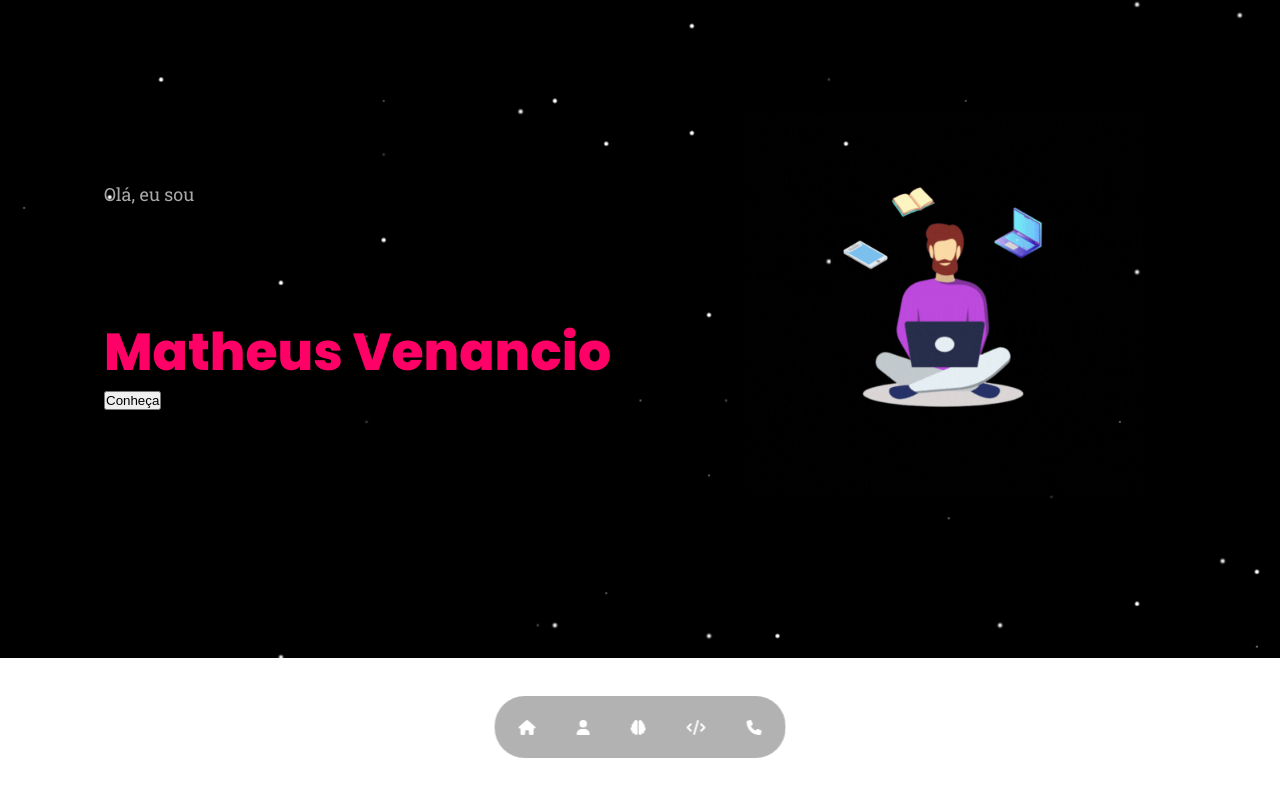
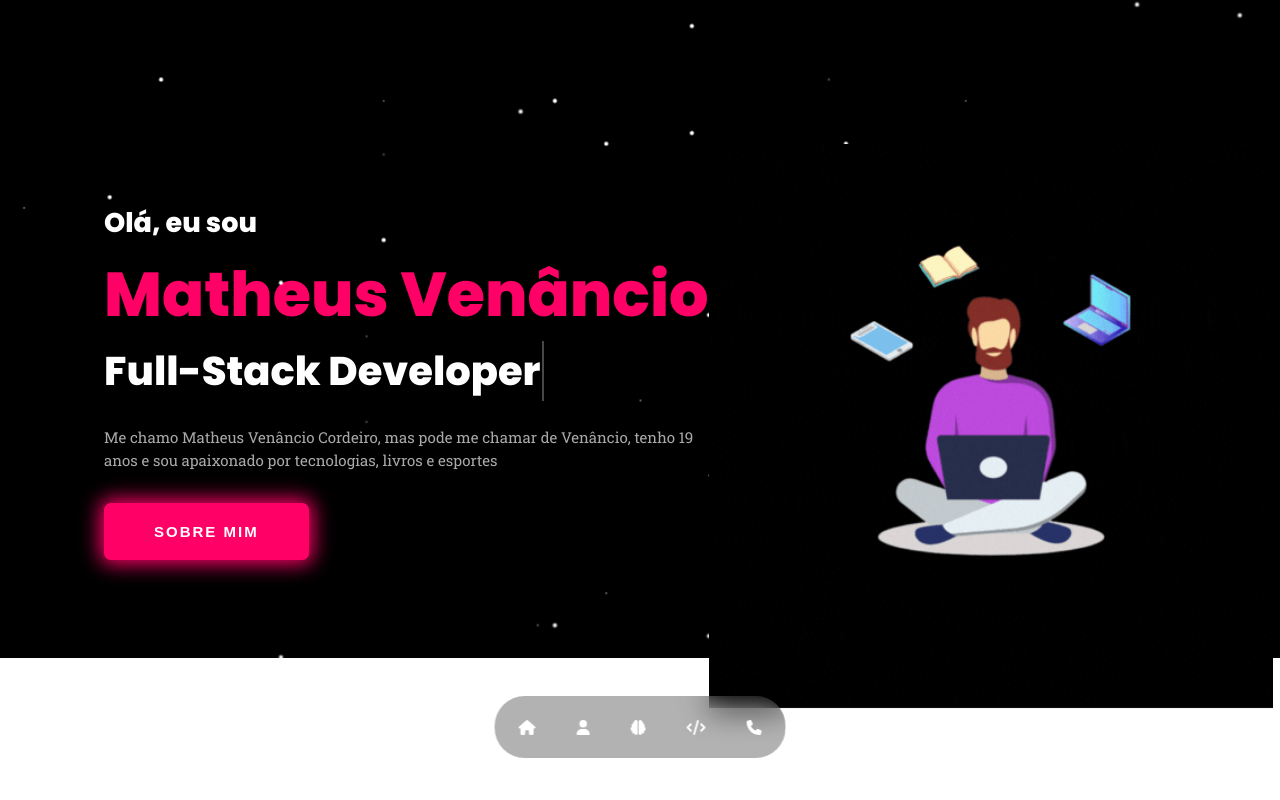
Before and after one commit to Matheus-Venancio/meusite, a React (Create React App) app: page / in a window 1280 px wide. Shown: the top 800 px of the page. Built offline with nearby package versions, Linux system fonts and the light colour scheme.

Commit message:
finish home

```diff
--- a/src/pages/Home/index.js
+++ b/src/pages/Home/index.js
@@ -10,15 +10,19 @@ export default function Home() {
       <BackgroundHome />
       <div class="wrapper">
         <div class="col-a">
-          <p>Olá, eu sou</p>
-          <h1>Matheus Venancio</h1>
-          <h3>Full-Stack Developer</h3>
-          <button class="botao">Conheça</button>
+          <h2>Olá, eu sou</h2>
+          <h1>Matheus Venâncio</h1>
+          <h3 class="line-1 anim-typewriter">Full-Stack Developer</h3>
+          <p>
+            Me chamo Matheus Venâncio Cordeiro, mas pode me chamar de Venâncio, tenho 19 anos e sou apaixonado por tecnologias, livros e esportes</p>
+          <button class="botao">Sobre mim</button>
         </div>
 
 
         <div class="col-b">
-          <img className="photo" src={require("../../img/player.gif")} />
+          <div className="animationPhoto">
+            <img className="photo" src={require("../../img/player.gif")} />
+          </div>
         </div>
 
       </div>
--- a/src/pages/Home/styles.css
+++ b/src/pages/Home/styles.css
@@ -19,21 +19,75 @@
   z-index: -1;
 }
 
-#home .button {
-  margin-inline: auto;
+#home button {
+  background:var(--headline--);
+  box-shadow: 0 0 20px 4px var(--headline--);
+  -webkit-transition: all 0.2s ease-out;
+  -moz-transition: all 0.2s ease-out;
+  transition: all 0.2s ease-out;
+  cursor: pointer;
+  padding: 2rem 5rem;
+  border-radius: 7px;
+  border: none;
+  font-size: 1.5rem;
+  text-transform: uppercase;
+  font-weight: 600;
+  letter-spacing: 2px;
+  color: #fff;
 }
 
 #home h1 {
   line-height: 150%;
   font-family: "Poppins", sans-serif;
   font-weight: 800;
-  font-size: 3.4rem;
+  font-size: 5.4rem;
   color: var(--headline--);
-  margin: 10.5rem 0px -2.5rem 0px;
+  margin: 0.5rem 0px -2.5rem 0px;
+}
+
+#home h2 {
+  line-height: 150%;
+  font-family: "Poppins", sans-serif;
+  font-weight: 800;
+  font-size: 2.7rem;
+  color: #fff;
+}
+.line-1{
+  position: relative;
+  top: 50%;
+  width: 4em;
+  margin: 0 auto;
+  border-right: 2px solid rgba(255,255,255,.75);
+  white-space: nowrap;
+  overflow: hidden;
+
+}
+
+/* Animation */
+.anim-typewriter{
+animation: typewriter 4s steps(24) 1s 1 normal both,
+           blinkTextCursor 500ms steps(24) infinite normal;
+}
+@keyframes typewriter{
+from{width: 0;}
+to{width: 11em;}
+}
+@keyframes blinkTextCursor{
+from{border-right-color: rgba(255,255,255,.75);}
+to{border-right-color: transparent;}
+}
+
+#home h3 {
+  line-height: 150%;
+  font-family: "Poppins", sans-serif;
+  font-weight: 800;
+  font-size: 4rem;
+  color: #fff;
+  margin: 2.5rem 0px;
 }
 
 #home p {
-  font-size: 1.8rem;
+  font-size: 1.5rem;
   line-height: 150%;
   font-weight: 400;
   font-family: "Roboto Slab", sans-serif;
@@ -41,13 +95,30 @@
   margin-bottom: 3.2rem;
 }
 
-#home img {
+#home .animationPhoto {
+  animation-name: floating;
+  animation-duration: 4s;
+  animation-iteration-count: infinite;
+  animation-timing-function: ease-in-out;
+  margin-left: 30px;
+  margin-top: 5px;
   width: 56.4rem;
   display: block;
   margin-inline: auto;
   object-position: 0 2rem;
 }
 
+@keyframes floating {
+  from {
+    transform: translate(0, 0px);
+  }
+  65% {
+    transform: translate(0, 45px);
+  }
+  to {
+    transform: translate(0, -0px);
+  }
+}
 @media (min-width: 1024px) {
   /*------------HOME-----------------*/
   #home::before {
@@ -70,22 +141,14 @@
   }
 
   #home h1 {
-    font-size: 5.2rem;
+    font-size: 6.2rem;
   }
 
   #home .content p {
-    font-size: 1.8rem;
-  }
-
-  #home .button {
-    margin: 0;
-  }
-
-  #home img {
-    width: 33rem;
+    font-size: 1.2rem;
   }
 
   #home .col-b img {
-    width: 40rem;
+    width: 79rem;
   }
 }
```
